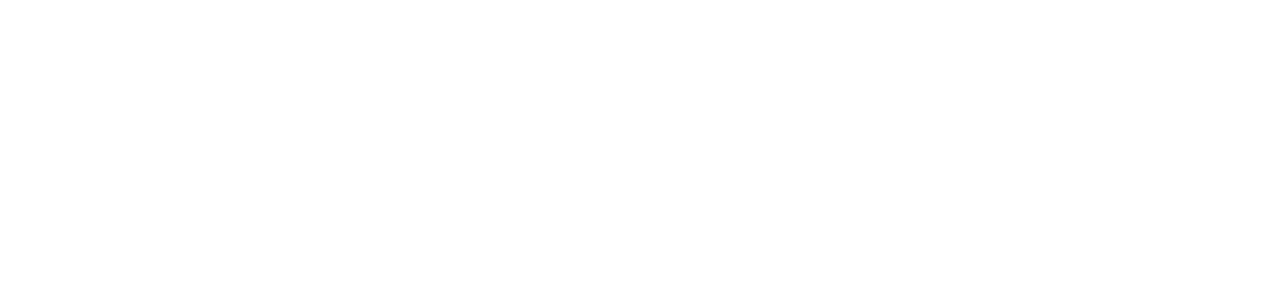
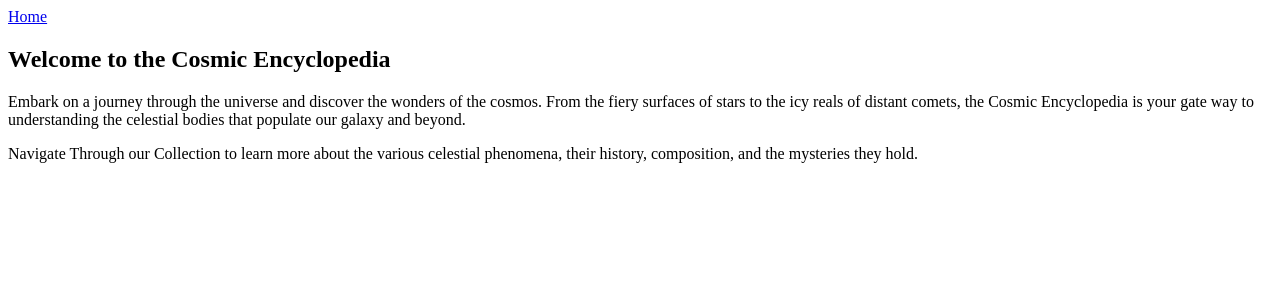
Before and after one commit to FiftyChickens/React-Router, a React (Vite) app: page / in a window 1280 px wide. Shown: the top 300 px of the page. Built offline with nearby package versions, Linux system fonts and the light colour scheme.

Commit message:
Implemented home page.

```diff
--- a/package.json
+++ b/package.json
@@ -11,7 +11,8 @@
   },
   "dependencies": {
     "react": "^18.3.1",
-    "react-dom": "^18.3.1"
+    "react-dom": "^18.3.1",
+    "react-router-dom": "^6.26.2"
   },
   "devDependencies": {
     "@eslint/js": "^9.11.1",
--- a/src/App.jsx
+++ b/src/App.jsx
@@ -1,7 +1,26 @@
-import "./App.css";
+import {
+  createBrowserRouter,
+  createRoutesFromElements,
+  Route,
+  RouterProvider,
+} from "react-router-dom";
+
+// Layouts
+import RootLayout from "./layouts/RootLayout";
+
+// Pages
+import Home from "./pages/Home";
+
+const router = createBrowserRouter(
+  createRoutesFromElements(
+    <Route path="/" element={<RootLayout />}>
+      <Route index element={<Home />}></Route>
+    </Route>
+  )
+);
 
 function App() {
-  return <></>;
+  return <RouterProvider router={router}></RouterProvider>;
 }
 
 export default App;
--- /dev/null
+++ b/src/components/Breadcrumb.jsx
@@ -0,0 +1,25 @@
+import React from "react";
+import { useLocation, useNavigate } from "react-router-dom";
+
+const Breadcrumb = () => {
+  const location = useLocation();
+  const navigate = useNavigate();
+
+  const handleBack = () => {
+    // Check if the current location is not the root
+    if (location.pathname !== "/") {
+      navigate(-1);
+    } else {
+      return <p>hi</p>;
+    }
+  };
+  return (
+    location.pathname !== "/" && (
+      <button className="breadcrumb" onClick={handleBack}>
+        Go Back
+      </button>
+    )
+  );
+};
+
+export default Breadcrumb;
--- /dev/null
+++ b/src/layouts/RootLayout.jsx
@@ -0,0 +1,21 @@
+import { NavLink, Outlet } from "react-router-dom";
+import Breadcrumb from "../components/Breadcrumb";
+
+const RootLayout = () => {
+  return (
+    <div className="root-layout">
+      <header>
+        <nav>
+          <NavLink to="/">Home</NavLink>
+        </nav>
+      </header>
+
+      <main>
+        <Outlet />
+      </main>
+      <Breadcrumb />
+    </div>
+  );
+};
+
+export default RootLayout;
--- /dev/null
+++ b/src/pages/Home.jsx
@@ -0,0 +1,22 @@
+import React from "react";
+
+const Home = () => {
+  return (
+    <div className="home">
+      <h2>Welcome to the Cosmic Encyclopedia</h2>
+      <p>
+        Embark on a journey through the universe and discover the wonders of the
+        cosmos. From the fiery surfaces of stars to the icy reals of distant
+        comets, the Cosmic Encyclopedia is your gate way to understanding the
+        celestial bodies that populate our galaxy and beyond.
+      </p>
+      <p>
+        Navigate Through our Collection to learn more about the various
+        celestial phenomena, their history, composition, and the mysteries they
+        hold.
+      </p>
+    </div>
+  );
+};
+
+export default Home;
```
Also changed, not shown: src/App.css (deleted), 1 other file (tests, documents, lock files or other folders).
